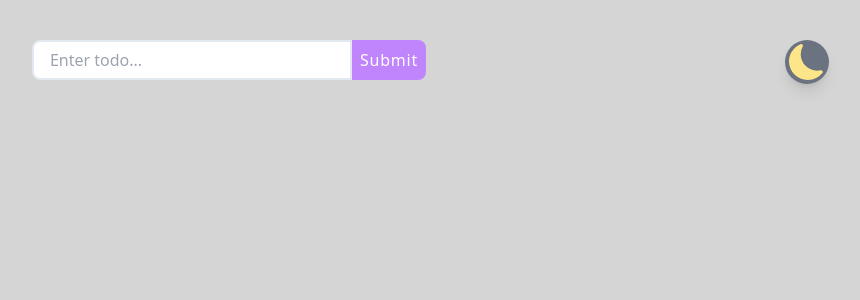
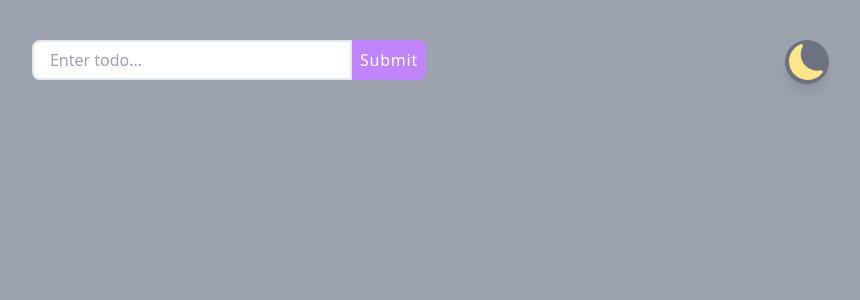
Before and after one commit to flor3z/Todo-Typescript, a React (Vite) app: page / in a window 1280 px wide. Shown: the top 300 px of the page, without its empty margins (411-1271 px from the left). Built offline with nearby package versions, Linux system fonts and the light colour scheme; what tailwindcss-animated would draw is missing.

Commit message:
styling changes for bg-colour height

```diff
--- a/src/App.tsx
+++ b/src/App.tsx
@@ -60,7 +60,8 @@ function App() {
   return (
     <>
       <div className={darkMode ? 'dark' : ''}>
-        <section className="py-10 relative h-full">
+        <div className="bg-gray-400 dark:bg-[#9135ff] min-h-screen">
+          <section className="py-10 relative ">
             <ThemeButton />
             <h1 className="absolute top-4 left-5 font-semibold text-gray-600 text-xl dark:text-gray-200">
               {todos.length === 0
@@ -91,6 +92,7 @@ function App() {
             />
           </section>
         </div>
+      </div>
     </>
   );
 }
--- a/src/components/TodoItem.tsx
+++ b/src/components/TodoItem.tsx
@@ -56,7 +56,7 @@ const ToDoItem = ({
         />
       ) : (
         <div>
-          <li className="flex justify-between mx-auto max-w-sm sm:max-w-lg py-4 animate-fade-right animate-duration-[400ms] animate-ease-in-out">
+          <li className="flex justify-between mx-auto  max-w-sm sm:max-w-lg py-4 animate-fade-right animate-duration-[400ms] animate-ease-in-out">
             <div className="flex items-center me-4">
               <input
                 onClick={() => completedTodos(todo.id)}
--- a/src/components/TodoList.tsx
+++ b/src/components/TodoList.tsx
@@ -20,7 +20,7 @@ const TodoList = ({
   completedTodos,
 }: TodoListProps) => {
   return (
-    <ul className="flex-col items-center  max-w-md sm:max-w-3xl mx-auto rounded-sm bg-stone-100 shadow-lg divide-y divide-purple-300 animate-fade-right animate-ease-in-out">
+    <ul className="flex-col items-center max-w-md sm:max-w-xl mx-auto rounded-md bg-stone-100 shadow-lg divide-y divide-purple-300 animate-fade-right animate-ease-in-out">
       {todos.map((todo) => (
         <ToDoItem
           todos={todos}
--- a/src/index.css
+++ b/src/index.css
@@ -2,13 +2,13 @@
 @tailwind components;
 @tailwind utilities;
 
-body {
+/* body {
   background-color: rgb(213, 213, 213);
-}
-
+} */
+/*
 .dark {
   background-color: rgb(145, 53, 231);
-}
+} */
 
 body * {
   @apply transition-colors duration-200;
```
Lines whose indentation alone changed are shown as unchanged.
